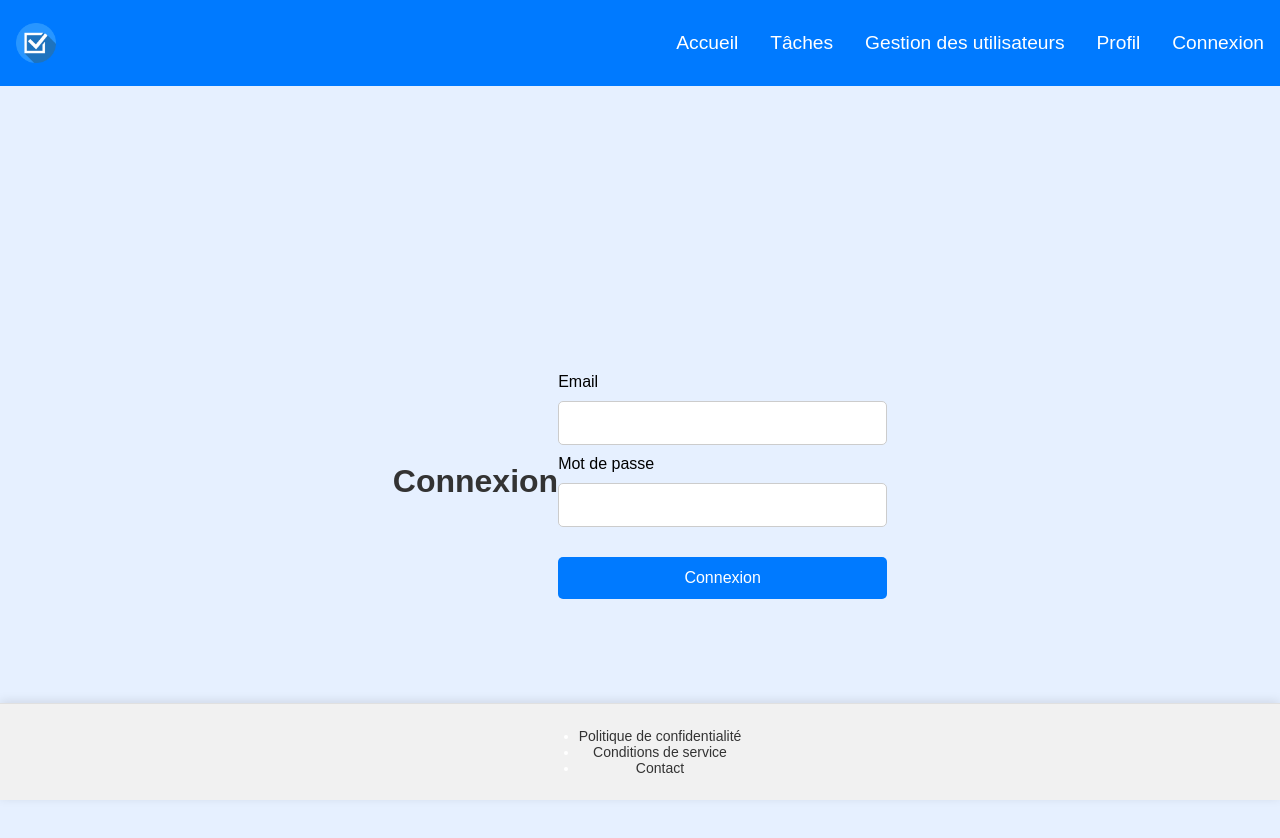
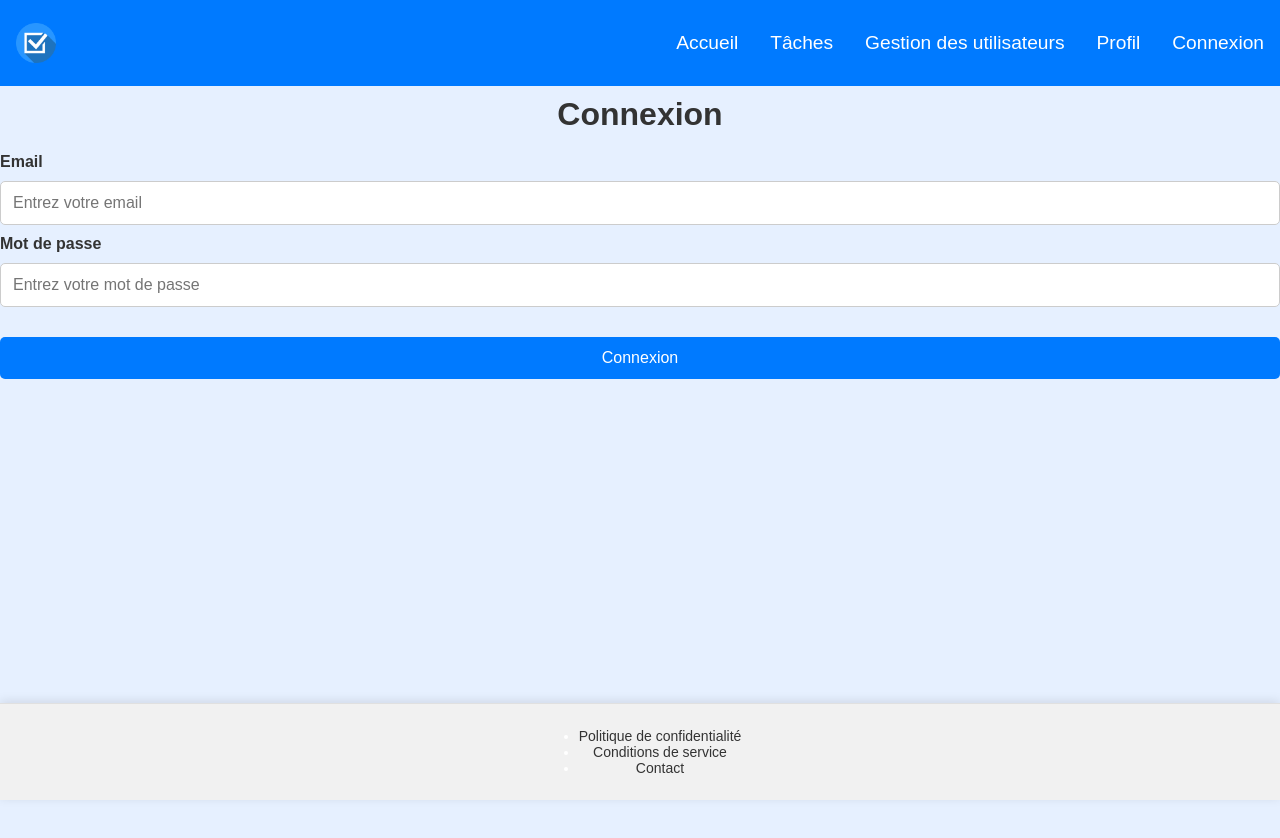
Before and after one commit to nouri50/GESTIONNAIRE-de-tache-, a React (Create React App) app in the folder frontend/: page /login in a window 1280 px wide. Shown: the top 838 px of the page. After the commit the page ends 800 px from the top, so only its background shows below. Built offline with nearby package versions, Linux system fonts and the light colour scheme.

Commit message:
modification pour xpatath

```diff
--- a/frontend/src/pages/ChangePasswordPage.js
+++ b/frontend/src/pages/ChangePasswordPage.js
@@ -1,10 +1,11 @@
 import React, { useState } from 'react';
-import { changePassword } from '../utils/api';
+import { changePassword } from '../utils/api'; // Assurez-vous que cette fonction est bien définie
 import { useNavigate } from 'react-router-dom';
+import '../styles/ChangePasswordPage.css';
 import '../styles/Header.css';
 import '../styles/Footer.css';
 import '../styles/background.css';
-import '../styles/ChangePasswordPage.css';
+
 
 const ChangePasswordPage = () => {
   const [currentPassword, setCurrentPassword] = useState('');
@@ -21,19 +22,24 @@ const ChangePasswordPage = () => {
       return;
     }
 
+    if (newPassword.length < 6 || newPassword.length > 15) {
+      setMessage('Le mot de passe doit contenir entre 6 et 15 caractères.');
+      return;
+    }
+
     try {
       await changePassword({ currentPassword, newPassword });
       setMessage('Mot de passe modifié avec succès.');
-      navigate('/profil'); // Redirection vers la page de profil après succès
+      navigate('/profil');
     } catch (error) {
-      setMessage('Erreur lors du changement de mot de passe.');
+      setMessage('Erreur lors du changement de mot de passe. Veuillez vérifier vos informations.');
     }
   };
 
   return (
     <div className="change-password-page">
-      <h1>Changer le mot de passe</h1>
-      <form onSubmit={handleSubmit}>
+      <h1 data-cy="change-password-title">Changer le mot de passe</h1>
+      <form onSubmit={handleSubmit} className="change-password-form">
         <div>
           <label>Mot de passe actuel</label>
           <input
@@ -41,7 +47,7 @@ const ChangePasswordPage = () => {
             value={currentPassword}
             onChange={(e) => setCurrentPassword(e.target.value)}
             required
-            data-testid="current-password-input"
+            data-cy="current-password"
           />
         </div>
         <div>
@@ -51,7 +57,7 @@ const ChangePasswordPage = () => {
             value={newPassword}
             onChange={(e) => setNewPassword(e.target.value)}
             required
-            data-testid="new-password-input"
+            data-cy="new-password"
           />
         </div>
         <div>
@@ -61,12 +67,12 @@ const ChangePasswordPage = () => {
             value={confirmPassword}
             onChange={(e) => setConfirmPassword(e.target.value)}
             required
-            data-testid="confirm-password-input"
+            data-cy="confirm-password"
           />
         </div>
-        <button type="submit" data-testid="change-password-button">Changer le mot de passe</button>
+        <button type="submit" data-cy="change-password-button">Changer le mot de passe</button>
       </form>
-      {message && <p data-testid="password-message">{message}</p>}
+      {message && <p className="message" data-cy="change-password-message">{message}</p>}
     </div>
   );
 };
--- a/frontend/src/pages/LoginPage.js
+++ b/frontend/src/pages/LoginPage.js
@@ -1,11 +1,10 @@
 import React, { useState } from 'react';
-import { login } from '../utils/api';
 import { useNavigate } from 'react-router-dom';
+import { login } from '../utils/api'; // Assurez-vous que cette fonction est correctement définie dans votre API
+import '../styles/LoginPage.css';
 import '../styles/Header.css';
 import '../styles/Footer.css';
 import '../styles/background.css';
-import '../styles/LoginPage.css';
-
 const LoginPage = ({ setIsLoggedIn }) => {
   const [email, setEmail] = useState('');
   const [password, setPassword] = useState('');
@@ -14,42 +13,59 @@ const LoginPage = ({ setIsLoggedIn }) => {
 
   const handleSubmit = async (e) => {
     e.preventDefault();
+    setErrorMessage(''); // Réinitialise les messages d'erreur
+
     try {
-      const token = await login({ email, password });
-      localStorage.setItem('token', token); // Stocker le token
-      setIsLoggedIn(true); // Mettre à jour l'état de connexion
-      navigate('/home'); // Redirection vers la page d'accueil
+      const response = await login({ email, password });
+
+      // Vérifie que la réponse contient un token
+      if (response && response.token) {
+        const token = response.token;
+        console.log("Token reçu:", token);
+
+        // Stocke le token dans localStorage
+        localStorage.setItem('token', token);
+
+        // Met à jour l'état de connexion
+        setIsLoggedIn(true);
+
+        // Redirection vers la page d'accueil
+        navigate('/home');
+      } else {
+        console.error("Token invalide :", response);
+        setErrorMessage("Token invalide. Impossible de se connecter.");
+      }
     } catch (error) {
-      setErrorMessage('Erreur lors de la connexion.');
+      setErrorMessage("Erreur lors de la connexion. Veuillez vérifier vos informations.");
     }
   };
 
   return (
-    <div className="login-page">
+    <div>
       <h1>Connexion</h1>
-      {errorMessage && <p style={{ color: 'red' }}>{errorMessage}</p>}
+      {errorMessage && <p style={{ color: 'red' }}>{errorMessage}</p>} {/* Affiche les messages d'erreur */}
       <form onSubmit={handleSubmit}>
         <div>
           <label>Email</label>
           <input
             type="email"
+            placeholder="Entrez votre email"
             value={email}
             onChange={(e) => setEmail(e.target.value)}
             required
-            data-testid="email-input"
           />
         </div>
         <div>
           <label>Mot de passe</label>
           <input
             type="password"
+            placeholder="Entrez votre mot de passe"
             value={password}
             onChange={(e) => setPassword(e.target.value)}
             required
-            data-testid="password-input"
           />
         </div>
-        <button type="submit" data-testid="login-button">Connexion</button>
+        <button type="submit">Connexion</button>
       </form>
     </div>
   );
--- a/frontend/src/pages/ProfilPage.js
+++ b/frontend/src/pages/ProfilPage.js
@@ -1,14 +1,12 @@
 import React, { useEffect, useState } from 'react';
+import { getUserProfile } from '../utils/api';
+import '../styles/ProfilPage.css'; // Assurez-vous que ce chemin est correct
 import { useNavigate } from 'react-router-dom';
-import { getUserProfile } from '../utils/api';
-import '../styles/ProfilPage.css';
 import '../styles/Header.css';
 import '../styles/Footer.css';
 import '../styles/background.css';
 const ProfilPage = () => {
-  const [profile, setProfile] = useState({
-    email: 'Chargement...',
-  });
+  const [profile, setProfile] = useState(null);
   const [errorMessage, setErrorMessage] = useState('');
   const navigate = useNavigate();
 
@@ -17,9 +15,8 @@ const ProfilPage = () => {
       try {
         const data = await getUserProfile();
         setProfile(data);
-        setErrorMessage('');
       } catch (error) {
-        setErrorMessage('Impossible de récupérer les informations du profil.');
+        setErrorMessage('Erreur lors de la récupération du profil utilisateur.');
       }
     };
     fetchProfile();
@@ -30,32 +27,20 @@ const ProfilPage = () => {
   };
 
   return (
-    <div className="profile-container">
-      <h1 className="profile-header">Profil Utilisateur</h1>
-      {errorMessage && <p className="error-message">{errorMessage}</p>}
-
-      <div className="profile-field">
-        <label className="profile-label">Email :</label>
-        <input
-          type="text"
-          value={profile.email}
-          className="profile-input"
-          readOnly
-        />
-      </div>
-
-      <div className="profile-field">
-        <label className="profile-label">Mot de passe :</label>
-      </div>
-
-      <div className="center-content">
-        <button
-          className="modify-password-button"
-          onClick={handlePasswordChange}
-        >
-          Modifier le mot de passe
-        </button>
-      </div>
+    <div className="profile-page">
+      <h1 data-cy="profile-title">Profil Utilisateur</h1>
+      {errorMessage && <p className="error-message" data-cy="profile-error">{errorMessage}</p>}
+      {profile ? (
+        <div className="profile-info">
+          <label>Email:</label>
+          <p data-cy="profile-email">{profile.email}</p>
+          <button onClick={handlePasswordChange} data-cy="profile-change-password-button">
+            Modifier le mot de passe
+          </button>
+        </div>
+      ) : (
+        <p data-cy="profile-loading">Chargement...</p>
+      )}
     </div>
   );
 };
--- a/frontend/src/styles/ChangePasswordPage.css
+++ b/frontend/src/styles/ChangePasswordPage.css
@@ -1,45 +1,64 @@
+/* Styles de la page de changement de mot de passe */
 .change-password-page {
-  max-width: 400px;
+  max-width: 600px;
   margin: 0 auto;
   padding: 20px;
   background-color: #f9f9f9;
-  border-radius: 10px;
-  box-shadow: 0px 4px 10px rgba(0, 0, 0, 0.1);
+  border-radius: 8px;
+  box-shadow: 0 4px 8px rgba(0, 0, 0, 0.1);
 }
 
-.change-password-form div {
-  margin-bottom: 15px;
+h1 {
+  text-align: center;
+  font-size: 24px;
+  color: #333;
+  margin-bottom: 20px;
 }
 
-.change-password-form label {
-  display: block;
+form {
+  display: flex;
+  flex-direction: column;
+}
+
+label {
   font-weight: bold;
   margin-bottom: 5px;
+  color: #333;
 }
 
-.change-password-form input {
-  width: 100%;
+input {
   padding: 10px;
+  margin-bottom: 15px;
+  border-radius: 5px;
   border: 1px solid #ccc;
-  border-radius: 5px;
+  font-size: 16px;
 }
 
-.change-password-form button {
-  width: 100%;
-  padding: 12px;
-  background-color: #007aff;
+input:focus {
+  outline: none;
+  border-color: #007AFF;
+}
+
+button {
+  background-color: #007AFF;
   color: white;
   border: none;
+  padding: 10px 20px;
   border-radius: 5px;
   cursor: pointer;
 }
 
-.change-password-form button:hover {
-  background-color: #0056b3;
+button:hover {
+  background-color: #005BB5;
 }
 
 .message {
+  text-align: center;
+  font-size: 14px;
+  color: green;
+  margin-top: 15px;
+}
+
+.message.error {
   color: red;
-  font-weight: bold;
-  margin-top: 10px;
 }
--- a/frontend/src/styles/LoginPage.css
+++ b/frontend/src/styles/LoginPage.css
@@ -1,70 +1,52 @@
-/* Style général du corps */
-body, html {
-  margin: 0;
-  padding: 0;
-  height: 100%;
-  font-family: Arial, sans-serif;
-  background-color: #f0f4f8;
+/* Styles de la page de profil */
+.profile-page {
+  max-width: 600px;
+  margin: 0 auto;
+  padding: 20px;
+  background-color: #f9f9f9;
+  border-radius: 8px;
+  box-shadow: 0 4px 8px rgba(0, 0, 0, 0.1);
 }
 
-/* Centrer le conteneur principal */
-.login-page {
-  display: flex;
-  justify-content: center;
-  align-items: center;
-  height: 100vh;
-  background-color: #e6f0ff; /* Arrière-plan bleu clair */
+h1 {
+  text-align: center;
+  font-size: 24px;
+  color: #333;
+  margin-bottom: 20px;
 }
 
-/* Style pour le formulaire de connexion */
-.login-form {
-  background-color: white;
-  padding: 40px;
-  border-radius: 15px;
-  box-shadow: 0px 4px 15px rgba(0, 0, 0, 0.1);
-  width: 400px;
-  text-align: center;
+.profile-info {
+  margin-bottom: 20px;
 }
 
-/* Style pour les titres */
-h1 {
-  font-size: 24px;
-  margin-bottom: 20px;
-  color: #333;
+.profile-info label {
+  font-weight: bold;
+  display: inline-block;
+  width: 150px;
 }
 
-/* Style pour les champs de saisie */
-input[type="email"],
-input[type="password"] {
-  width: 100%;
-  padding: 12px;
-  margin: 10px 0;
-  border: 1px solid #ccc;
-  border-radius: 5px;
-  box-sizing: border-box;
-  font-size: 16px;
+.profile-info p {
+  display: inline-block;
+  color: #555;
 }
 
-/* Style pour le bouton de connexion */
 button {
-  width: 100%;
-  padding: 12px;
-  background-color: #007aff;
+  background-color: #007AFF;
   color: white;
   border: none;
+  padding: 10px 20px;
   border-radius: 5px;
-  font-size: 16px;
   cursor: pointer;
-  margin-top: 20px;
+  display: block;
+  margin: 20px auto;
 }
 
 button:hover {
-  background-color: #005bb5;
+  background-color: #005BB5;
 }
 
-/* Style pour les messages d'erreur */
 .error-message {
   color: red;
-  font-size: 14px;
-  margin-top: 10px;
+  text-align: center;
+  margin-bottom: 20px;
 }
```
